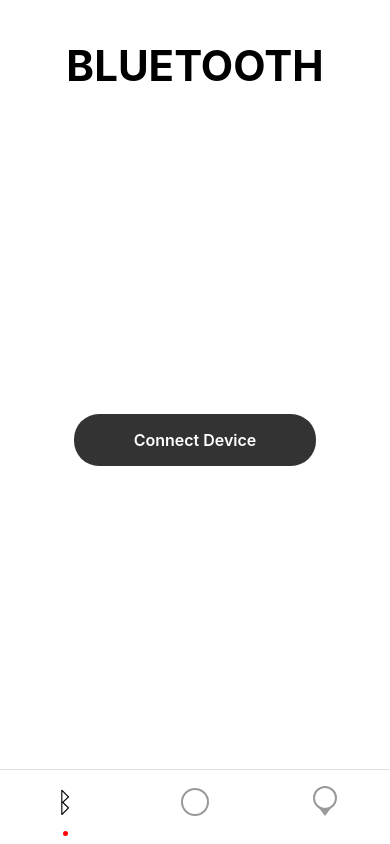
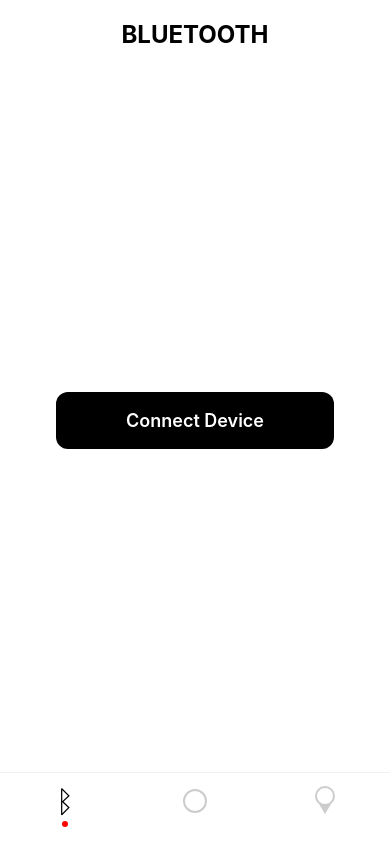
Before and after one commit to YeChamo/DroneBoatGang, a React Native app in the folder mobileApp/: screen / in a window 390 px wide. Built offline with nearby package versions, Linux system fonts and the light colour scheme.

Commit message:
Updated App
Made the control screen sideways
Added Settings
Added Boat Selector Popup

```diff
--- a/mobileApp/App.tsx
+++ b/mobileApp/App.tsx
@@ -1,19 +1,19 @@
-import React, { useState, useRef, useEffect } from 'react';
+import React, { useState, useEffect } from 'react';
 import {
   SafeAreaView,
   StyleSheet,
   Text,
   Pressable,
   View,
-  Animated,
-  Easing,
-  Dimensions,
+  Modal,
+  Dimensions
 } from 'react-native';
+import { WebView } from 'react-native-webview';
 import Orientation from 'react-native-orientation-locker';
-import { WebView } from 'react-native-webview';
 
 const { width, height } = Dimensions.get('window');
 
+// --- Leaflet Map Component ---
 const LeafletMap = ({ latitude = 36.0687, longitude = -94.1748, interactive = true }) => {
   const html = `
     <!DOCTYPE html>
@@ -21,22 +21,17 @@ const LeafletMap = ({ latitude = 36.0687, longitude = -94.1748, interactive = tr
     <head>
       <meta charset="utf-8">
       <meta name="viewport" content="width=device-width, initial-scale=1.0, maximum-scale=1.0, user-scalable=no">
-      <link rel="stylesheet" href="https://unpkg.com/leaflet@1.9.4/dist/leaflet.css"
-            integrity="sha256-p4NxAoJBhIIN+hmNHrzRCf9tD/miZyoHS5obTRR9BMY="
-            crossorigin=""/>
+      <link rel="stylesheet" href="https://unpkg.com/leaflet@1.9.4/dist/leaflet.css" />
       <style>
-        html, body { margin: 0; padding: 0; height: 100%; width: 100%; }
+        html, body { margin: 0; padding: 0; height: 100%; width: 100%; overflow: hidden; }
         #map { height: 100vh; width: 100vw; }
       </style>
     </head>
     <body>
       <div id="map"></div>
-      <script src="https://unpkg.com/leaflet@1.9.4/dist/leaflet.js"
-              integrity="sha256-20nQCchB9co0qIjJZRGuk2/Z9VM+kNiyxNV1lvTlZBo="
-              crossorigin=""></script>
+      <script src="https://unpkg.com/leaflet@1.9.4/dist/leaflet.js"></script>
       <script>
         document.addEventListener('DOMContentLoaded', function() {
-          try {
           const map = L.map('map', {
             zoomControl: ${interactive},
             attributionControl: false,
@@ -45,22 +40,13 @@ const LeafletMap = ({ latitude = 36.0687, longitude = -94.1748, interactive = tr
             scrollWheelZoom: ${interactive},
             doubleClickZoom: ${interactive},
             boxZoom: ${interactive}
-            }).setView([${latitude}, ${longitude}], 16);
+          }).setView([${latitude}, ${longitude}], 13);
 
           L.tileLayer('https://{s}.tile.openstreetmap.org/{z}/{x}/{y}.png', {
-              maxZoom: 50,
-              attribution: ''
+            maxZoom: 19,
           }).addTo(map);
 
-            L.marker([${latitude}, ${longitude}])
-              .addTo(map)
-              .bindPopup('Boat Location')
-              .openPopup();
-
-            console.log('Map loaded successfully');
-          } catch (error) {
-            console.error('Map loading error:', error);
-          }
+          L.marker([${latitude}, ${longitude}]).addTo(map);
         });
       </script>
     </body>
@@ -73,321 +59,314 @@ const LeafletMap = ({ latitude = 36.0687, longitude = -94.1748, interactive = tr
       source={{ html }}
       javaScriptEnabled={true}
       domStorageEnabled={true}
-      startInLoadingState={true}
-      scalesPageToFit={true}
-      mixedContentMode="compatibility"
-      allowsInlineMediaPlayback={true}
-      style={{ width: '100%', height: '100%' }}
+      style={{ flex: 1 }}
       scrollEnabled={interactive}
-      onError={(syntheticEvent) => {
-        const { nativeEvent } = syntheticEvent;
-        console.warn('WebView error: ', nativeEvent);
-      }}
-      onHttpError={(syntheticEvent) => {
-        const { nativeEvent } = syntheticEvent;
-        console.warn('WebView HTTP error: ', nativeEvent);
-      }}
     />
   );
 };
 
+// --- Main App Component ---
 const App = () => {
+  const [showSplashScreen, setShowSplashScreen] = useState(true);
   const [activeTab, setActiveTab] = useState('bluetooth');
-  const [isConnected, setIsConnected] = useState(false);
-  const [showControlScreen, setShowControlScreen] = useState(false);
-  const [sliderValue, setSliderValue] = useState(3);
+  const [showBoatSelector, setShowBoatSelector] = useState(false);
+  const [showSettings, setShowSettings] = useState(false);
 
+  // --- Effects ---
   useEffect(() => {
-    if (showControlScreen) {
+    const timer = setTimeout(() => setShowSplashScreen(false), 2000);
+    return () => clearTimeout(timer);
+  }, []);
+
+  // Effect to handle screen orientation
+  useEffect(() => {
+    if (activeTab === 'control') {
       Orientation.lockToLandscape();
     } else {
       Orientation.lockToPortrait();
     }
-  }, [showControlScreen]);
+    // Cleanup function to reset orientation when the app closes or component unmounts
+    return () => {
+      Orientation.lockToPortrait();
+    };
+  }, [activeTab]);
+
+
+  // --- Screens ---
+  const renderSplashScreen = () => (
+    <View style={styles.splashContainer}>
+      {/* Added anchor icon to splash screen text */}
+      <Text style={styles.splashText}>RC Drone Boat ⚓</Text>
+    </View>
+  );
 
   const renderBluetoothScreen = () => (
-    <View style={styles.screenContent}>
+    <View style={styles.screenContainer}>
       <Text style={styles.screenTitle}>BLUETOOTH</Text>
-      <View style={styles.centerArea}>
-        <Pressable
-          onPress={() => setIsConnected(!isConnected)}
-          style={styles.connectButton}
-        >
+      <View style={styles.centeredContent}>
+        <Pressable style={styles.connectButton}>
           <Text style={styles.connectButtonText}>Connect Device</Text>
         </Pressable>
       </View>
     </View>
   );
 
-  const renderMapScreen = () => (
-    <View style={styles.screenContent}>
-      <Text style={styles.screenTitle}>CONTROL</Text>
-      <View style={styles.mapContainer}>
-        <View style={styles.squareMapWrapper}>
-          <LeafletMap latitude={36.0687} longitude={-94.1748} interactive={false} />
+  const renderControlScreen = () => (
+    <View style={styles.screenContainer}>
+      {/* Header */}
+      <View style={styles.controlHeader}>
+        <Pressable onPress={() => setShowSettings(true)}>
+          <Text style={styles.headerIcon}>⚙</Text>
+        </Pressable>
+        <Pressable style={styles.returnButton}>
+          <Text style={styles.returnButtonText}>Return Boats</Text>
+        </Pressable>
       </View>
 
-        <View style={styles.controlsRow}>
-          <Pressable style={styles.recallButton}>
-            <Text style={styles.recallButtonText}>Recall</Text>
-          </Pressable>
-
-          <View style={styles.sliderContainer}>
-            <Text style={styles.sliderLabel}>Boats: {sliderValue}</Text>
-            <View style={styles.sliderWrapper}>
-              <Pressable
-                style={styles.sliderButton}
-                onPress={() => setSliderValue(Math.max(1, sliderValue - 1))}
-              >
-                <Text style={styles.sliderButtonText}>-</Text>
-              </Pressable>
-
-              <View style={styles.speedIndicator}>
-                {[1, 2, 3, 4, 5].map((val) => (
-                  <View
-                    key={val}
-                    style={[
-                      styles.speedDot,
-                      val <= sliderValue && styles.speedDotActive
-                    ]}
-                  />
-                ))}
-              </View>
-
-              <Pressable
-                style={styles.sliderButton}
-                onPress={() => setSliderValue(Math.min(5, sliderValue + 1))}
-              >
-                <Text style={styles.sliderButtonText}>+</Text>
-              </Pressable>
-            </View>
-          </View>
-        </View>
-
-        <View style={styles.joystickContainer}>
-          <View style={styles.joystickWrapper}>
+      {/* Main Control Area */}
+      <View style={styles.controlBody}>
+        {/* Joysticks */}
+        <View style={styles.joystickArea}>
           <View style={styles.joystickOuter}>
             <View style={styles.joystickInner} />
           </View>
         </View>
-          <View style={styles.joystickWrapper}>
+
+        {/* Center Content */}
+        <View style={styles.controlCenterColumn}>
+          <View style={styles.controlMapContainer}>
+            <LeafletMap interactive={false} />
+          </View>
+          <Pressable style={styles.selectBoatsButton} onPress={() => setShowBoatSelector(true)}>
+            <Text style={styles.selectBoatsButtonText}>Select Boats</Text>
+          </Pressable>
+        </View>
+
+        {/* Joysticks */}
+        <View style={styles.joystickArea}>
           <View style={styles.joystickOuter}>
             <View style={styles.joystickInner} />
           </View>
         </View>
       </View>
     </View>
-    </View>
   );
 
-  const renderLocationScreen = () => (
-    <View style={styles.screenContent}>
+  const renderMapScreen = () => (
+    <View style={styles.screenContainer}>
       <Text style={styles.screenTitle}>MAP</Text>
       <View style={styles.fullMapContainer}>
-        <LeafletMap latitude={36.0687} longitude={-94.1748} interactive={true} />
+        <LeafletMap interactive={true} />
       </View>
     </View>
   );
 
-  return (
-    <SafeAreaView style={styles.container}>
-      {showControlScreen ? (
-        // Control Screen
-        <View style={styles.controlOverlay}>
-          <Text style={styles.title}>Boat Control</Text>
-          <Pressable
-            style={[styles.button, { marginTop: 30 }]}
-            onPress={() => setShowControlScreen(false)}
+  // --- Modals ---
+  const renderBoatSelectorModal = () => (
+    <Modal
+      animationType="fade"
+      transparent={true}
+      visible={showBoatSelector}
+      onRequestClose={() => setShowBoatSelector(false)}
     >
-            <Text style={styles.buttonText}>Back</Text>
+      <View style={styles.modalOverlay}>
+        <View style={styles.modalContent}>
+          <Pressable style={styles.closeButton} onPress={() => setShowBoatSelector(false)}>
+            <Text style={styles.closeButtonText}>✕</Text>
+          </Pressable>
+          <View style={styles.modalHeader}>
+            <Pressable style={styles.modalPillButton}>
+              <Text style={styles.modalPillButtonText}>Select All</Text>
+            </Pressable>
+            <Pressable style={styles.modalPillButton}>
+              <Text style={styles.modalPillButtonText}>Deselect All</Text>
             </Pressable>
           </View>
-      ) : (
-        <>
-          {/* Main Content Area */}
+          <Pressable style={styles.boatItemButton}><Text style={styles.boatItemText}>Boat 1</Text></Pressable>
+          <Pressable style={styles.boatItemButton}><Text style={styles.boatItemText}>Boat 2</Text></Pressable>
+          <Pressable style={styles.boatItemButton}><Text style={styles.boatItemText}>Boat 3</Text></Pressable>
+        </View>
+      </View>
+    </Modal>
+  );
+
+  const renderSettingsModal = () => (
+    <Modal
+      animationType="slide"
+      visible={showSettings}
+      onRequestClose={() => setShowSettings(false)}
+    >
+      <SafeAreaView style={styles.settingsContainer}>
+        <Text style={styles.settingsTitle}>SETTINGS</Text>
+        <View style={styles.settingsContent}>
+            <Pressable style={styles.settingsButton}>
+                <Text style={styles.settingsButtonText}>Max Boat Speed</Text>
+            </Pressable>
+            <Pressable style={styles.settingsButton}>
+                <Text style={styles.settingsButtonText}>Anything Else We May Want to Include</Text>
+            </Pressable>
+        </View>
+        <Pressable style={styles.settingsCloseButton} onPress={() => setShowSettings(false)}>
+          <Text style={styles.settingsCloseButtonText}>Close</Text>
+        </Pressable>
+      </SafeAreaView>
+    </Modal>
+  );
+
+  if (showSplashScreen) {
+    return renderSplashScreen();
+  }
+
+  // --- Main Layout ---
+  return (
+    <SafeAreaView style={styles.appContainer}>
+      {/* Modals */}
+      {renderBoatSelectorModal()}
+      {renderSettingsModal()}
+
+      {/* Main Content */}
       <View style={styles.mainContent}>
         {activeTab === 'bluetooth' && renderBluetoothScreen()}
+        {activeTab === 'control' && renderControlScreen()}
         {activeTab === 'map' && renderMapScreen()}
-            {activeTab === 'location' && renderLocationScreen()}
       </View>
 
       {/* Bottom Navigation */}
       <View style={styles.bottomNav}>
-            <Pressable
-              style={styles.navButton}
-              onPress={() => setActiveTab('bluetooth')}
-            >
-              <View style={styles.iconContainer}>
+        <Pressable style={styles.navButton} onPress={() => setActiveTab('bluetooth')}>
+          {/* Using the runic character `ᛒ` which is the basis for the Bluetooth logo */}
           <Text style={[styles.navIcon, activeTab === 'bluetooth' && styles.activeNavIcon]}>
             ᛒ
           </Text>
-              </View>
           {activeTab === 'bluetooth' && <View style={styles.activeIndicator} />}
         </Pressable>
-
-            <Pressable
-              style={styles.navButton}
-              onPress={() => setActiveTab('map')}
-            >
-              <View style={styles.iconContainer}>
-                <View style={[styles.circleIcon, activeTab === 'map' && styles.activeCircleIcon]} />
+        <Pressable style={styles.navButton} onPress={() => setActiveTab('control')}>
+          <View style={[styles.circleIcon, activeTab === 'control' && styles.activeCircleIcon]} />
+          {activeTab === 'control' && <View style={styles.activeIndicator} />}
+        </Pressable>
+        <Pressable style={styles.navButton} onPress={() => setActiveTab('map')}>
+          <View style={[styles.mapPinIcon, activeTab === 'map' && styles.activeMapPinIcon]}>
+            <View style={styles.mapPinCircle} />
+            <View style={styles.mapPinPoint} />
           </View>
           {activeTab === 'map' && <View style={styles.activeIndicator} />}
         </Pressable>
-
-            <Pressable
-              style={styles.navButton}
-              onPress={() => setActiveTab('location')}
-            >
-              <View style={styles.iconContainer}>
-                <View style={styles.mapPinIcon}>
-                  <View style={[
-                    styles.mapPinCircle,
-                    activeTab === 'location' && { borderColor: '#000' }
-                  ]} />
-                  <View style={[
-                    styles.mapPinPoint,
-                    activeTab === 'location' && { borderTopColor: '#000' }
-                  ]} />
       </View>
-              </View>
-              {activeTab === 'location' && <View style={styles.activeIndicator} />}
-            </Pressable>
-          </View>
-        </>
-      )}
     </SafeAreaView>
   );
 };
 
+// --- Styles ---
 const styles = StyleSheet.create({
-  container: {
+  // Containers
+  splashContainer: {
     flex: 1,
-    backgroundColor: '#f5f5f5',
+    justifyContent: 'center',
+    alignItems: 'center',
+    backgroundColor: '#6bbd5a',
+  },
+  appContainer: {
+    flex: 1,
+    backgroundColor: 'white',
   },
   mainContent: {
     flex: 1,
   },
-  screenContent: {
+  screenContainer: {
     flex: 1,
     backgroundColor: 'white',
-    paddingTop: 20,
   },
-  screenTitle: {
-    fontSize: 42,
-    fontWeight: 'bold',
-    textAlign: 'center',
-    marginTop: 20,
-    marginBottom: 20,
-  },
-  centerArea: {
+  centeredContent: {
     flex: 1,
     justifyContent: 'center',
     alignItems: 'center',
   },
+  // Typography
+  splashText: {
+    fontSize: 32,
+    fontWeight: 'bold',
+    color: 'white',
+  },
+  screenTitle: {
+    fontSize: 24,
+    fontWeight: 'bold',
+    textAlign: 'center',
+    marginVertical: 20,
+    color: '#000',
+  },
+  // Bluetooth Screen
   connectButton: {
-    backgroundColor: '#333',
-    paddingVertical: 16,
-    paddingHorizontal: 60,
-    borderRadius: 25,
+    backgroundColor: '#000',
+    paddingVertical: 18,
+    paddingHorizontal: 70,
+    borderRadius: 12,
   },
   connectButtonText: {
+    color: 'white',
+    fontSize: 18,
+    fontWeight: '600',
+  },
+  // Control Screen (Landscape)
+  controlHeader: {
+    flexDirection: 'row',
+    justifyContent: 'space-between',
+    alignItems: 'center',
+    paddingHorizontal: 20,
+    paddingTop: 10,
+  },
+  headerIcon: {
+    fontSize: 30,
+    color: '#333',
+  },
+  returnButton: {
+    backgroundColor: '#E0E0E0',
+    paddingVertical: 10,
+    paddingHorizontal: 20,
+    borderRadius: 20,
+  },
+  returnButtonText: {
+    fontSize: 14,
+    fontWeight: '600',
+    color: '#000',
+  },
+  controlBody: {
+    flex: 1,
+    flexDirection: 'row',
+    alignItems: 'center',
+    justifyContent: 'space-between',
+    paddingHorizontal: 30,
+    paddingBottom: 10,
+  },
+  controlCenterColumn: {
+    flex: 1,
+    height: '100%',
+    alignItems: 'center',
+    justifyContent: 'space-between',
+    paddingVertical: 10,
+    paddingHorizontal: 20,
+  },
+  controlMapContainer: {
+    flex: 1,
+    width: '100%',
+    borderRadius: 15,
+    overflow: 'hidden',
+    borderWidth: 1,
+    borderColor: '#ddd',
+    marginBottom: 15,
+  },
+  selectBoatsButton: {
+    backgroundColor: '#000',
+    paddingVertical: 15,
+    width: '100%',
+    borderRadius: 12,
+    alignItems: 'center',
+  },
+  selectBoatsButtonText: {
     color: 'white',
     fontSize: 16,
     fontWeight: '600',
   },
-  mapContainer: {
-    flex: 1,
-    justifyContent: 'flex-start',
-    alignItems: 'center',
-    paddingTop: 5,
-  },
-  squareMapWrapper: {
-    width: width - 30,
-    height: width - 30,
-    maxWidth: 400,
-    maxHeight: 400,
-    overflow: 'hidden',
-    borderRadius: 8,
-    borderWidth: 2,
-    borderColor: '#ddd',
-  },
-  controlsRow: {
-    flexDirection: 'row',
-    alignItems: 'center',
-    justifyContent: 'space-between',
-    width: '90%',
-    marginTop: 15,
-    paddingHorizontal: 10,
-  },
-  recallButton: {
-    backgroundColor: '#FF6B6B',
-    paddingVertical: 10,
-    paddingHorizontal: 20,
-    borderRadius: 8,
-  },
-  recallButtonText: {
-    color: 'white',
-    fontSize: 14,
-    fontWeight: 'bold',
-  },
-  sliderContainer: {
-    flex: 1,
-    marginLeft: 15,
-  },
-  sliderLabel: {
-    fontSize: 14,
-    fontWeight: '600',
-    marginBottom: 5,
-    textAlign: 'center',
-  },
-  sliderWrapper: {
-    flexDirection: 'row',
-    alignItems: 'center',
-    justifyContent: 'center',
-  },
-  sliderButton: {
-    width: 30,
-    height: 30,
-    backgroundColor: '#007AFF',
-    borderRadius: 15,
-    alignItems: 'center',
-    justifyContent: 'center',
-  },
-  sliderButtonText: {
-    color: 'white',
-    fontSize: 18,
-    fontWeight: 'bold',
-  },
-  speedIndicator: {
-    flexDirection: 'row',
-    marginHorizontal: 10,
-    gap: 6,
-  },
-  speedDot: {
-    width: 12,
-    height: 12,
-    borderRadius: 6,
-    backgroundColor: '#D3D3D3',
-  },
-  speedDotActive: {
-    backgroundColor: '#007AFF',
-  },
-  sliderEndLabel: {
-    fontSize: 12,
-    color: '#666',
-    fontWeight: '600',
-  },
-  joystickContainer: {
-    flexDirection: 'row',
-    justifyContent: 'space-around',
-    alignItems: 'center',
-    width: '100%',
-    paddingHorizontal: 40,
-    marginTop: 'auto',
-    marginBottom: 20,
-  },
-  joystickWrapper: {
+  joystickArea: {
     alignItems: 'center',
     justifyContent: 'center',
   },
@@ -395,132 +374,182 @@ const styles = StyleSheet.create({
     width: 120,
     height: 120,
     borderRadius: 60,
-    borderWidth: 3,
-    borderColor: '#333',
+    borderWidth: 5,
+    borderColor: '#E0E0E0',
     alignItems: 'center',
     justifyContent: 'center',
-    backgroundColor: '#f0f0f0',
+    backgroundColor: 'transparent',
   },
   joystickInner: {
-    width: 50,
-    height: 50,
-    borderRadius: 25,
-    backgroundColor: '#666',
+    width: 60,
+    height: 60,
+    borderRadius: 30,
+    backgroundColor: '#E0E0E0',
   },
-  locationText: {
-    fontSize: 18,
-    color: '#666',
-  },
+  // Map Screen
   fullMapContainer: {
     flex: 1,
-    width: '100%',
+    borderTopWidth: 1,
+    borderTopColor: '#f0f0f0',
   },
+  // Bottom Navigation
   bottomNav: {
     flexDirection: 'row',
-    backgroundColor: 'white',
     borderTopWidth: 1,
-    borderTopColor: '#e0e0e0',
-    paddingVertical: 10,
-    paddingBottom: 20,
+    borderTopColor: '#f0f0f0',
+    paddingBottom: 25,
+    paddingTop: 10,
+    backgroundColor: '#fff',
   },
   navButton: {
     flex: 1,
     alignItems: 'center',
     justifyContent: 'center',
-    paddingVertical: 5,
-  },
-  iconContainer: {
-    alignItems: 'center',
-    justifyContent: 'center',
-    position: 'relative',
   },
   navIcon: {
-    fontSize: 28,
-    color: '#999',
+    fontSize: 30,
+    color: '#ccc',
   },
   activeNavIcon: {
     color: '#000',
   },
   circleIcon: {
-    width: 28,
-    height: 28,
-    borderRadius: 14,
+    width: 24,
+    height: 24,
+    borderRadius: 12,
     borderWidth: 2,
-    borderColor: '#999',
+    borderColor: '#ccc',
   },
   activeCircleIcon: {
     borderColor: '#000',
   },
   mapPinIcon: {
     width: 24,
-    height: 32,
+    height: 30,
     alignItems: 'center',
-    justifyContent: 'flex-start',
   },
+  activeMapPinIcon: {},
   mapPinCircle: {
-    width: 24,
-    height: 24,
-    borderRadius: 12,
+    width: 20,
+    height: 20,
+    borderRadius: 10,
     borderWidth: 2,
-    borderColor: '#999',
+    borderColor: '#ccc',
+    backgroundColor: 'white',
   },
   mapPinPoint: {
     width: 0,
     height: 0,
     borderLeftWidth: 6,
     borderRightWidth: 6,
-    borderTopWidth: 8,
+    borderTopWidth: 10,
     borderLeftColor: 'transparent',
     borderRightColor: 'transparent',
-    borderTopColor: '#999',
+    borderTopColor: '#ccc',
     marginTop: -2,
-  },
-  activeMapPinIcon: {
   },
   activeIndicator: {
     position: 'absolute',
-    bottom: -12,
-    width: 5,
-    height: 5,
-    borderRadius: 2.5,
+    bottom: -8,
+    width: 6,
+    height: 6,
+    borderRadius: 3,
     backgroundColor: 'red',
   },
-  title: {
-    fontSize: 36,
-    textAlign: 'center',
-    fontWeight: 'bold',
-    marginTop: 25,
-    color: '#004d00',
-    textShadowColor: 'rgba(0,0,0,0.2)',
-    textShadowOffset: { width: 1, height: 1 },
-    textShadowRadius: 2,
-  },
-  button: {
-    paddingVertical: 14,
-    paddingHorizontal: 32,
-    borderRadius: 12,
-    shadowColor: '#000',
-    shadowOffset: { width: 0, height: 2 },
-    shadowOpacity: 0.3,
-    shadowRadius: 4,
-    elevation: 4,
-    backgroundColor: '#006400',
-  },
-  buttonText: {
-    color: 'white',
-    fontSize: 18,
-    fontWeight: 'bold',
-  },
-  controlOverlay: {
-    position: 'absolute',
-    top: 0,
-    left: 0,
-    right: 0,
-    bottom: 0,
-    backgroundColor: '#d9f2d9',
+  // Boat Selector Modal
+  modalOverlay: {
+    flex: 1,
+    backgroundColor: 'rgba(0, 0, 0, 0.6)',
     justifyContent: 'center',
     alignItems: 'center',
+  },
+  modalContent: {
+    backgroundColor: '#F5F5F5',
+    borderRadius: 20,
     padding: 20,
+    width: '85%',
+    maxWidth: 400,
+    alignItems: 'center',
+  },
+  closeButton: {
+    position: 'absolute',
+    top: 15,
+    left: 15,
+  },
+  closeButtonText: {
+    fontSize: 24,
+    fontWeight: 'bold',
+    color: '#333',
+  },
+  modalHeader: {
+    flexDirection: 'row',
+    justifyContent: 'center',
+    marginBottom: 20,
+    marginTop: 20,
+  },
+  modalPillButton: {
+    backgroundColor: '#D9D9D9',
+    paddingVertical: 8,
+    paddingHorizontal: 20,
+    borderRadius: 20,
+    marginHorizontal: 5,
+  },
+  modalPillButtonText: {
+    color: '#000',
+    fontWeight: '600',
+  },
+  boatItemButton: {
+    backgroundColor: '#000',
+    borderRadius: 12,
+    paddingVertical: 15,
+    width: '100%',
+    alignItems: 'center',
+    marginBottom: 10,
+  },
+  boatItemText: {
+    color: 'white',
+    fontSize: 16,
+    fontWeight: '600',
+  },
+  // Settings Modal
+  settingsContainer: {
+    flex: 1,
+    backgroundColor: 'white',
+  },
+  settingsTitle: {
+    fontSize: 24,
+    fontWeight: 'bold',
+    textAlign: 'center',
+    marginTop: 20,
+    marginBottom: 30,
+  },
+  settingsContent: {
+      flex: 1,
+      paddingHorizontal: 20,
+  },
+  settingsButton: {
+    backgroundColor: '#000',
+    padding: 15,
+    borderRadius: 8,
+    marginBottom: 15,
+  },
+  settingsButtonText: {
+    color: 'white',
+    textAlign: 'center',
+    fontSize: 16,
+    fontWeight: '500',
+  },
+  settingsCloseButton: {
+    backgroundColor: '#E0E0E0',
+    padding: 15,
+    margin: 20,
+    borderRadius: 8,
+  },
+  settingsCloseButtonText: {
+      color: '#000',
+      textAlign: 'center',
+      fontSize: 16,
+      fontWeight: '600',
   },
 });
 
--- a/mobileApp/package.json
+++ b/mobileApp/package.json
@@ -13,6 +13,7 @@
     "@react-native/new-app-screen": "0.81.0",
     "react": "19.1.0",
     "react-native": "0.81.0",
+    "react-native-gesture-handler": "^2.28.0",
     "react-native-maps": "^1.26.1",
     "react-native-orientation-locker": "^1.7.0",
     "react-native-safe-area-context": "^5.5.2",
```
Also changed, not shown: 1 other file (tests, documents, lock files or other folders). Lines whose indentation alone changed are shown as unchanged.
